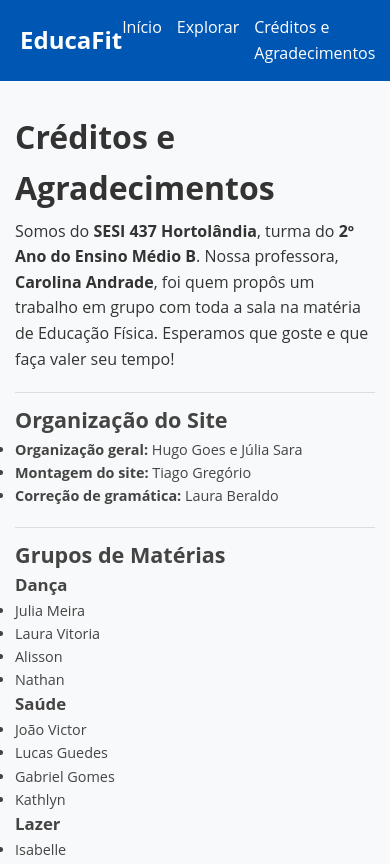
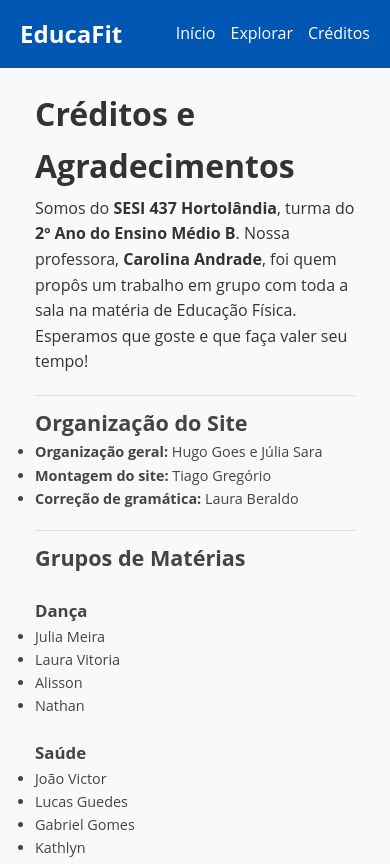
Before and after one commit to TiagoFG-DEV/EducaFit, a plain HTML site: page creditos.html in a window 390 px wide. Shown: the top 864 px of the page. Drawn offline with Linux system fonts and the light colour scheme.

Commit message:
Versão 3.1 - Responsividade

```diff
--- a/creditos.html
+++ b/creditos.html
@@ -14,7 +14,7 @@
             <ul>
                 <li><a href="index.html">Início</a></li>
                 <li><a href="explorer.html">Explorar</a></li>
-                <li><a href="creditos.html">Créditos e Agradecimentos</a></li>
+                <li><a href="creditos.html">Créditos</a></li>
             </ul>
         </nav>
     </header>
@@ -35,6 +35,7 @@
         <!-- Grupos de matérias -->
         <section class="creditos">
             <h2>Grupos de Matérias</h2>
+            <br>
             <h3>Dança</h3>
             <ul>
                 <li>Julia Meira</li>
@@ -42,6 +43,7 @@
                 <li>Alisson</li>
                 <li>Nathan</li>
             </ul>
+            <br>
             <h3>Saúde</h3>
             <ul>
                 <li>João Victor</li>
@@ -49,12 +51,14 @@
                 <li>Gabriel Gomes</li>
                 <li>Kathlyn</li>
             </ul>
+            <br>
             <h3>Lazer</h3>
             <ul>
                 <li>Isabelle</li>
                 <li>Millena</li>
                 <li>Lariane</li>
             </ul>
+            <br>
             <h3>Esporte</h3>
             <ul>
                 <li>Murilo F.</li>
@@ -62,6 +66,7 @@
                 <li>Luis</li>
                 <li>Nicolas P.</li>
             </ul>
+            <br>
             <h3>Cultura</h3>
             <ul>
                 <li>Dylan</li>
@@ -69,12 +74,14 @@
                 <li>Leticia</li>
                 <li>Manuela</li>
             </ul>
+            <br>
             <h3>Artes Marciais</h3>
             <ul>
                 <li>Vinicius</li>
                 <li>Erick</li>
                 <li>Felipe</li>
             </ul>
+            <br>
             <h3>Culinária</h3>
             <ul>
                 <li>Jeovane</li>
--- a/css/styles.css
+++ b/css/styles.css
@@ -157,6 +157,7 @@ footer {
     max-width: 900px;
     margin: 30px auto;
     padding: 0 15px;
+    margin: 20px;
 }
 
 .titulo-materia {
```
